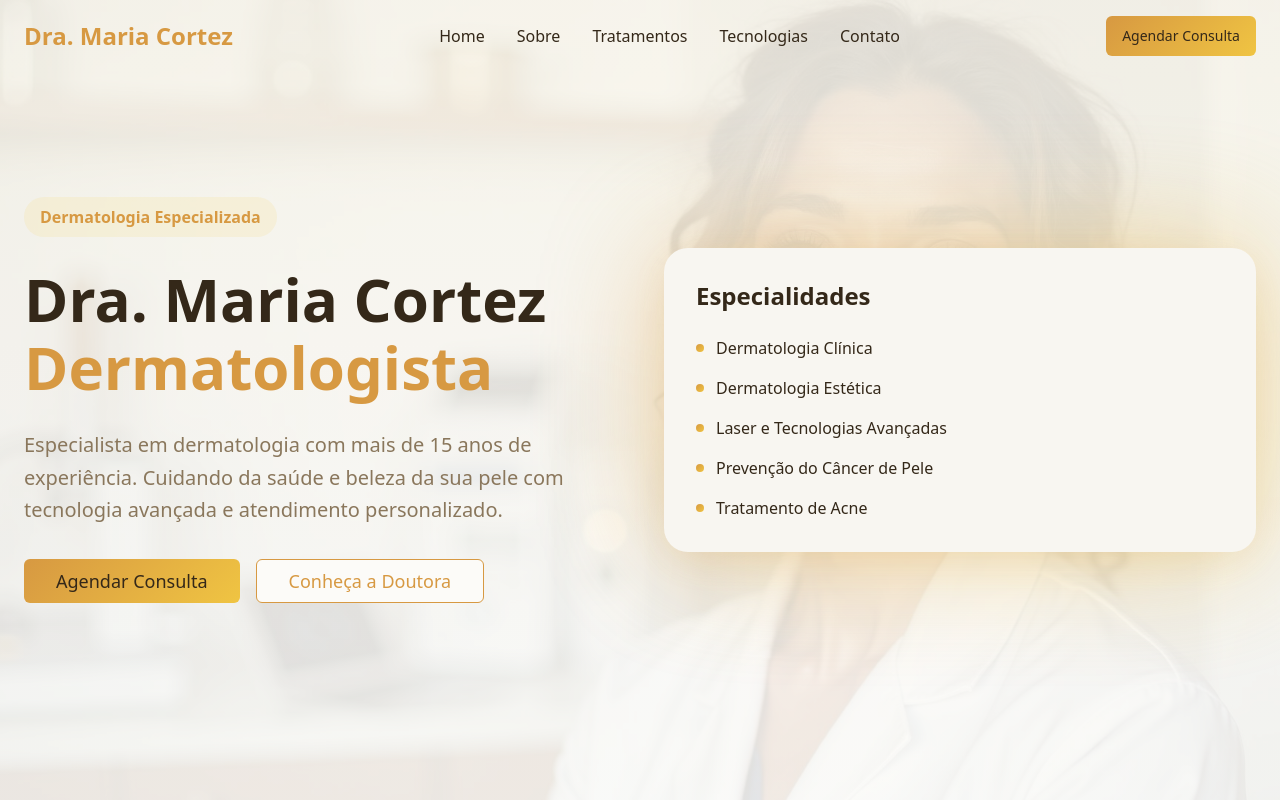
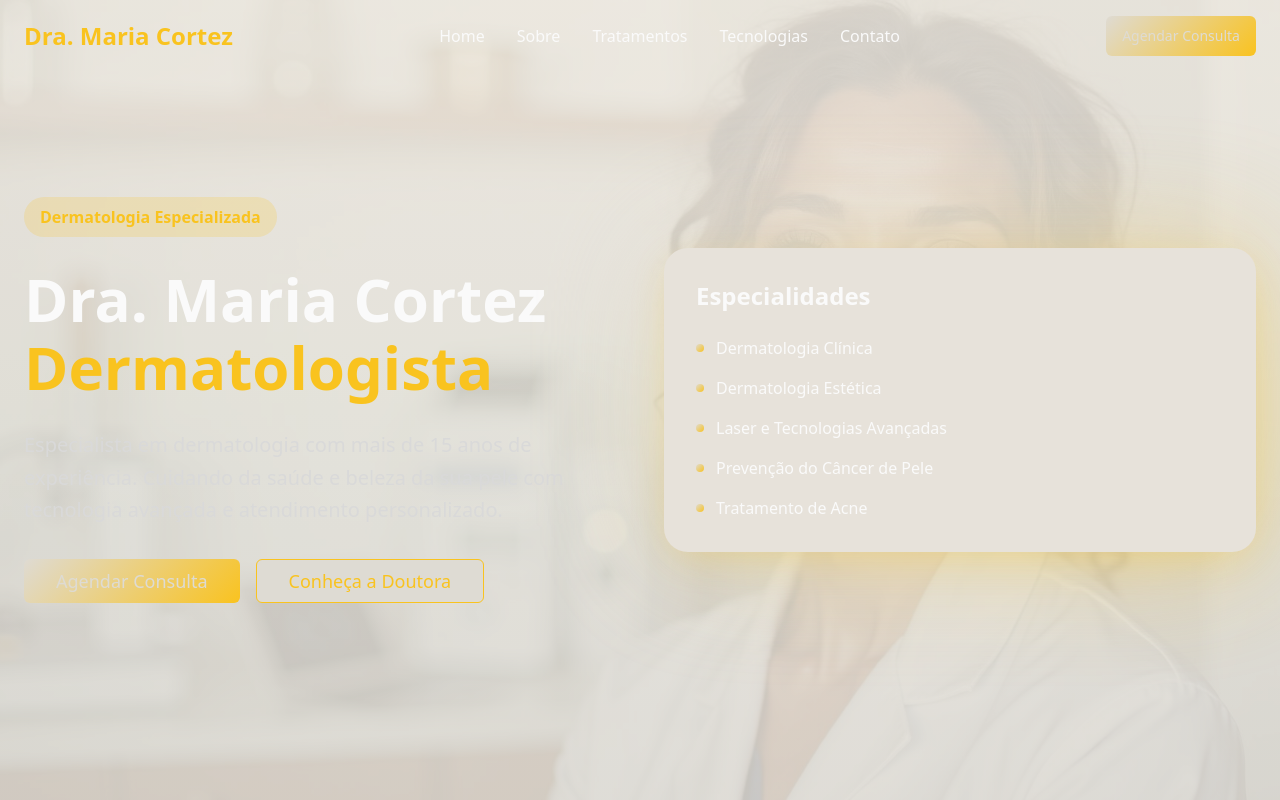
Before and after one commit to AndreyCortez/cortez-derm-spotlight, a React (Vite) app: page / in a window 1280 px wide. Shown: the top 800 px of the page. Built offline with nearby package versions, Linux system fonts and the light colour scheme.

Commit message:
Refatorar cores e estilos
Copiar a paleta de cores e estilos do site fornecido.

```diff
--- a/src/index.css
+++ b/src/index.css
@@ -8,48 +8,48 @@ All colors MUST be HSL.
 
 @layer base {
   :root {
-    --background: 40 40% 98%;
-    --foreground: 35 35% 15%;
+    --background: 40 15% 85%;
+    --foreground: 0 0% 98%;
 
-    --card: 40 35% 96%;
-    --card-foreground: 35 35% 15%;
+    --card: 40 20% 88%;
+    --card-foreground: 0 0% 98%;
 
-    --popover: 0 0% 100%;
-    --popover-foreground: 213 31% 15%;
+    --popover: 40 20% 88%;
+    --popover-foreground: 0 0% 98%;
 
-    --primary: 35 65% 55%;
-    --primary-foreground: 35 35% 15%;
-    --primary-glow: 35 75% 65%;
+    --primary: 45 95% 55%;
+    --primary-foreground: 40 15% 85%;
+    --primary-glow: 45 100% 65%;
 
-    --secondary: 40 30% 92%;
-    --secondary-foreground: 35 35% 15%;
+    --secondary: 40 25% 80%;
+    --secondary-foreground: 0 0% 98%;
 
-    --muted: 40 25% 88%;
-    --muted-foreground: 35 20% 45%;
+    --muted: 40 20% 75%;
+    --muted-foreground: 0 0% 85%;
 
-    --accent: 45 85% 75%;
-    --accent-foreground: 35 35% 15%;
+    --accent: 45 95% 55%;
+    --accent-foreground: 40 15% 85%;
 
-    --medical: 35 65% 55%;
-    --medical-light: 40 50% 95%;
-    --medical-dark: 35 55% 45%;
+    --medical: 45 95% 55%;
+    --medical-light: 40 25% 90%;
+    --medical-dark: 45 85% 45%;
 
-    --gold: 45 85% 60%;
-    --gold-light: 45 70% 85%;
+    --gold: 45 95% 55%;
+    --gold-light: 45 80% 75%;
 
     --destructive: 0 84% 60%;
     --destructive-foreground: 0 0% 100%;
 
-    --border: 214 32% 91%;
-    --input: 214 32% 91%;
-    --ring: 200 100% 28%;
+    --border: 40 30% 70%;
+    --input: 40 30% 70%;
+    --ring: 45 95% 55%;
 
-    --gradient-hero: linear-gradient(135deg, hsl(35 65% 55%), hsl(45 85% 60%));
-    --gradient-medical: linear-gradient(180deg, hsl(40 50% 95%), hsl(40 40% 98%));
-    --gradient-accent: linear-gradient(135deg, hsl(45 70% 85%), hsl(35 75% 65%));
+    --gradient-hero: linear-gradient(135deg, hsl(40 15% 85%), hsl(45 95% 55%));
+    --gradient-medical: linear-gradient(180deg, hsl(40 25% 90%), hsl(40 15% 85%));
+    --gradient-accent: linear-gradient(135deg, hsl(45 95% 55%), hsl(45 100% 65%));
 
-    --shadow-medical: 0 10px 40px -10px hsl(35 65% 55% / 0.2);
-    --shadow-card: 0 4px 20px -2px hsl(35 65% 55% / 0.1);
+    --shadow-medical: 0 10px 40px -10px hsl(45 95% 55% / 0.3);
+    --shadow-card: 0 4px 20px -2px hsl(45 95% 55% / 0.15);
 
     --transition-smooth: all 0.3s cubic-bezier(0.4, 0, 0.2, 1);
 
```
